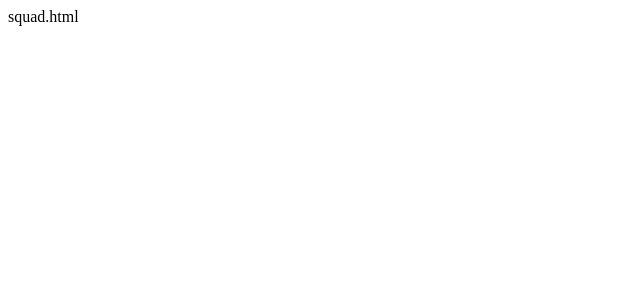
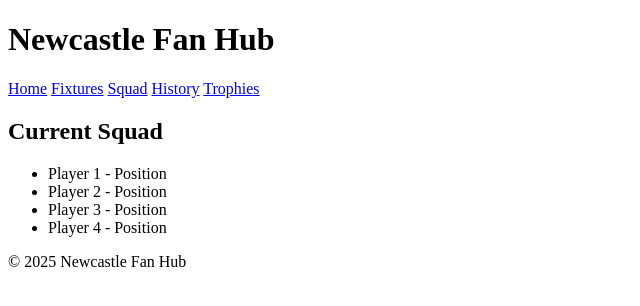
Before and after one commit to Jenson12345678910/Newcastlefanhub, a plain HTML site: page squad.html in a window 1280 px wide. Shown: the whole page, without its empty margins (0-640 px from the left). Drawn offline with Linux system fonts and the light colour scheme.

Commit message:
Update squad.html

```diff
--- a/squad.html
+++ b/squad.html
@@ -1 +1,37 @@
-squad.html
+<!DOCTYPE html>
+<html lang="en">
+<head>
+  <meta charset="UTF-8">
+  <title>Squad - Newcastle Fan Hub</title>
+  <link rel="stylesheet" href="styles.css">
+</head>
+<body>
+  <header>
+    <h1>Newcastle Fan Hub</h1>
+    <nav>
+      <a href="index.html">Home</a>
+      <a href="fixtures.html">Fixtures</a>
+      <a href="squad.html">Squad</a>
+      <a href="history.html">History</a>
+      <a href="trophies.html">Trophies</a>
+    </nav>
+  </header>
+
+  <main>
+    <section>
+      <h2>Current Squad</h2>
+      <ul>
+        <li>Player 1 - Position</li>
+        <li>Player 2 - Position</li>
+        <li>Player 3 - Position</li>
+        <li>Player 4 - Position</li>
+        <!-- Add more players as you like -->
+      </ul>
+    </section>
+  </main>
+
+  <footer>
+    <p>© 2025 Newcastle Fan Hub</p>
+  </footer>
+</body>
+</html>
```
